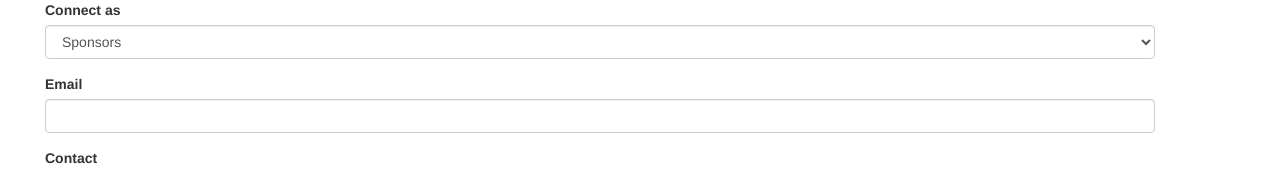
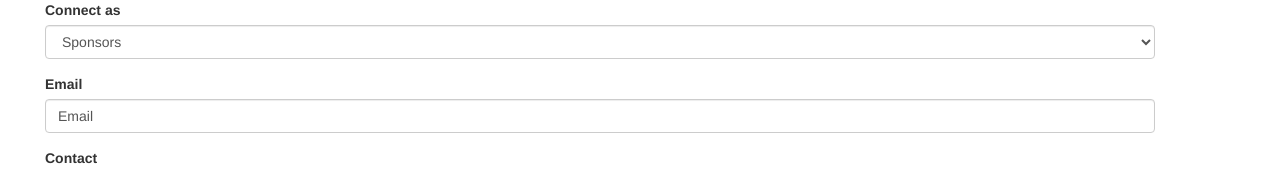
Before and after one commit to shreyanshjn/Thomso-18, a React (Create React App) app: page / in a window 1280 px wide. Shown: the top 171 px of the page. Built offline with nearby package versions, Linux system fonts and the light colour scheme.

Commit message:
sponsor backend completed

```diff
--- a/src/client/Containers/SponsorForm.jsx
+++ b/src/client/Containers/SponsorForm.jsx
@@ -10,7 +10,7 @@ class SponsorForm extends React.Component{
         super();
         this.state = {
             sponsorType:'Sponsor',
-            email:' ',
+            email:'Email',
             contact:'',
             message:'',
             disabled:false,
@@ -18,6 +18,13 @@ class SponsorForm extends React.Component{
             result: false
         }
         this.handleSubmit = this.handleSubmit.bind(this);
+        this.handleInput = this.handleInput.bind(this);
+    }
+
+    handleInput(e) {
+        const name = e.target.name;
+        const value = e.target.value;
+        this.setState({[name]: value});
     }
 
     handleSubmit(e){
@@ -36,7 +43,7 @@ class SponsorForm extends React.Component{
         }
     }
 
-    ComponentWillRecieveProps(nextProps){
+    componentWillReceiveProps(nextProps){
         console.log(nextProps);
         if(nextProps.isAdditionSuccess.isAdded === true){
             this.setState({result: 'Contact Added', error:false, disabled : false})
@@ -58,7 +65,7 @@ class SponsorForm extends React.Component{
                         <form action="/register" onSubmit={e => this.handleSubmit(e)}>
                             <div className="form-group">
                                 <label htmlFor="username">Connect as</label>
-                                <select className="selectpicker form-control" value={this.state.sponsorType} onChange={(e) => this.setState({sponsorType: e.target.value})}>
+                                <select name="sponsorType" className="selectpicker form-control" value={this.state.sponsorType} onChange={e => this.handleInput(e)}>
                                     <option value="Sponsor">Sponsors</option>
                                     <option value="Media">Media</option>
                                     <option value="Partner">Partner</option>
@@ -67,20 +74,20 @@ class SponsorForm extends React.Component{
 
                             <div className="form-group">
                                 <label htmlFor="Email">Email</label>
-                                <input className="form-control" type="text" name="Email" placeholder="Email" autoComplete="email"
-                                value={this.state.email} onChange={(e) => this.setState({email: e.target.email})} />
+                                <input className="form-control" type="email" name="email" placeholder="Email"
+                                autoCorrect="off" autoCapitalize="off" value={this.state.email} onChange={e => this.handleInput(e)} autoComplete="email" />
                             </div>
 
                             <div className="form-group">
                                 <label htmlFor="Contact">Contact</label>
-                                <input className="form-control" type="text" name="Contact" placeholder="Contact"
-                                value={this.state.contact} onChange={(e) => this.setState({contact: e.target.value})} required/>
+                                <input className="form-control" type="text" name="contact" placeholder="Contact"
+                                value={this.state.contact} onChange={e => this.handleInput(e)} required/>
                             </div>
 
                             <div className="form-group">
                                 <label htmlFor="Message">Message</label>
-                                <textarea className="form-control" type="text" name="Message" placeholder="Message"
-                                value={this.state.message} onChange={(e) => this.setState({message: e.target.value})}></textarea>
+                                <textarea className="form-control" type="text" name="message" placeholder="Message"
+                                value={this.state.message} onChange={e => this.handleInput(e)}></textarea>
                             </div>
                             <div style={{marginTop: "15px", color: "red"}}>{this.state.error}</div>
                             <div style={{marginTop: "15px", color: "green"}}>{this.state.result}</div>
@@ -99,17 +106,17 @@ class SponsorForm extends React.Component{
         )
     }
 }
-SponsorForm.propTypes = {
+SponsorForm.proptypes = {
     isAdditionSuccess  : PropTypes.any.Required,
     isAdditionPending  : PropTypes.bool.Required,
-    AdditionError  : PropTypes.any,
+    additionError  : PropTypes.any,
 }
 
 var mapStateToProps = state => {
     return {
-        isAdditionSuccess : state.Sponsor.storeSuccess,
-        isAdditionPending : state.Sponsor.storePending,
-        AdditionError : state.Sponsor.storeError
+        isAdditionSuccess : state.StoreSponsor.storeSuccess,
+        isAdditionPending : state.StoreSponsor.storePending,
+        additionError : state.StoreSponsor.storeError
     }
 }
 
--- a/src/client/reducers/index.js
+++ b/src/client/reducers/index.js
@@ -1,6 +1,6 @@
 import {combineReducers} from 'redux';
-import Sponsor from './StoreSponsor';
+import StoreSponsor from './StoreSponsor';
 
 export default combineReducers({
-    Sponsor
+    StoreSponsor
 });
--- a/src/client/store.js
+++ b/src/client/store.js
@@ -6,6 +6,7 @@ import {loadState} from './LocalStorage';
 import { composeWithDevTools } from 'redux-devtools-extension';
 
 const persistedState = loadState();
+// console.log(persistedState);
 const store = createStore(rootReducer, persistedState, composeWithDevTools(applyMiddleware(thunk)));
 
 export default store;
--- a/src/server/index.js
+++ b/src/server/index.js
@@ -103,7 +103,7 @@ app.use((err, req, res, next) => {
   console.log(err)
   res.status(err.status || 500).json({ message })
 })
-app.listen(3002, ()=>{
+app.listen(process.env.PORT, ()=>{
 	console.log('app is running');
 });
 
```
Also changed, not shown: src/client/reducers/StoreSponsor.js (+7 -6 lines), 1 other file (tests, documents, lock files or other folders).
